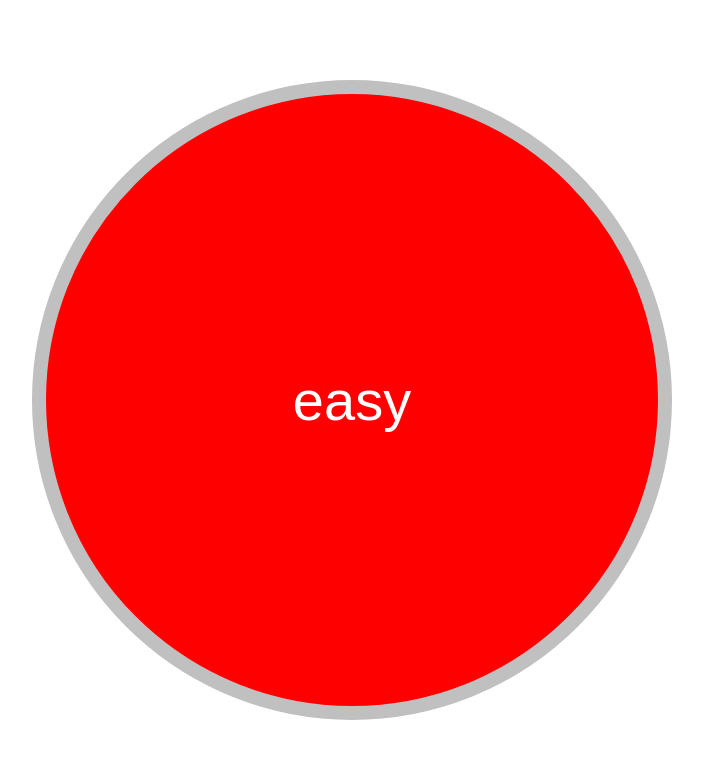
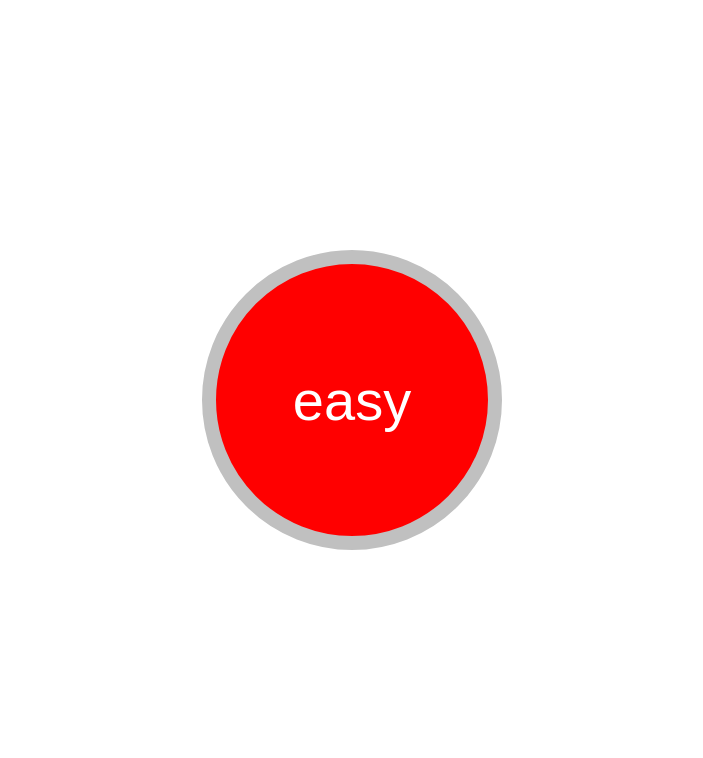
Before and after one commit to ami-mehta/that-was-easy, a plain HTML site: page index.html in a window 1280 px wide. Shown: the whole page, without its empty margins (288-991 px from the left). Drawn offline with Linux system fonts and the light colour scheme.

Commit message:
responsive font

```diff
--- a/style.css
+++ b/style.css
@@ -12,6 +12,8 @@ html {
 
 #easy {
   font-family: Arial, Helvetica, sans-serif;
+  max-width: 300px;
+  max-height: 300px;
   width: 50vw;
   height: 50vw;
   border-radius: 50%;
@@ -19,7 +21,15 @@ html {
   font-size: 3.5em;
   border: 0.25em solid silver;
   color: white;
+  text-align: center;
 }
+
+@media only screen and (max-width: 600px) {
+  #easy {
+    font-size: 15vw;
+  }
+}
+
 button:focus {
   outline: none;
   box-shadow: none;
```
